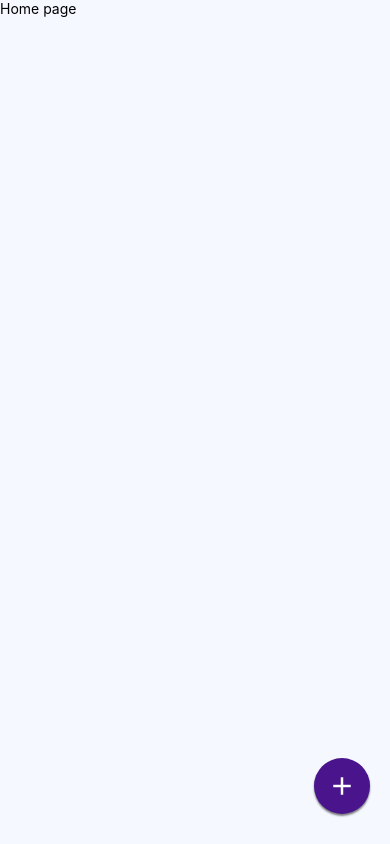
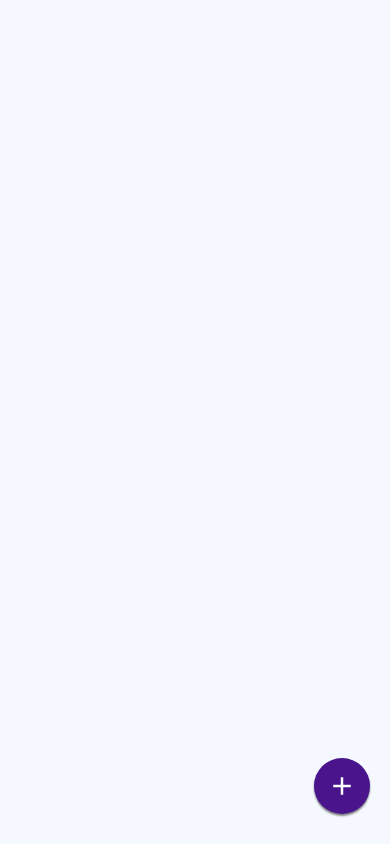
Before and after one commit to isharadilshan/react-native-floating-hearts-animation, a React Native app: screen / in a window 390 px wide. Built offline with nearby package versions, Linux system fonts and the light colour scheme.

Commit message:
task: added animated view and heart component

```diff
--- a/App.js
+++ b/App.js
@@ -1,16 +1,37 @@
-import React from 'react';
-import {StyleSheet, View, Text} from 'react-native';
-import FloatinActionButton from './src/components/FloatingActionButton';
+import React, {useState} from 'react';
+import {StyleSheet, View} from 'react-native';
+import FloatinActionButton from './src/components/button/FloatingActionButton';
+import HeartContainer from './src/components/heart/HeartContainer';
+
+let heartCount = 0;
+const getRandomNumber = (min, max) => {
+  return Math.random() * (max - min) + min;
+};
 
 const App = () => {
+  const [hearts, setHearts] = useState([]);
+
+  const addHeart = () => {
+    setHearts([
+      ...hearts,
+      {
+        id: heartCount,
+        right: getRandomNumber(30, 60),
+      },
+    ]);
+    heartCount++;
+  };
+
   return (
     <View style={styles.parentContainer}>
-      <Text>Home page</Text>
-      <FloatinActionButton
-        onPress={() => {
-          console.log('cabvkjdavwdbv');
-        }}
-      />
+      <View style={styles.parentContainer}>
+        {hearts.map((heart) => {
+          return (
+            <HeartContainer key={heart.id} customStyle={{right: heart.right}} />
+          );
+        })}
+      </View>
+      <FloatinActionButton onPress={addHeart} />
     </View>
   );
 };
--- a/src/components/FloatingActionButton.js
+++ b/src/components/button/FloatingActionButton.js
@@ -1,6 +1,6 @@
 import React from 'react';
 import {StyleSheet, TouchableOpacity} from 'react-native';
-import Icon from 'react-native-vector-icons/dist/MaterialIcons';
+import Icon from 'react-native-vector-icons/MaterialIcons';
 
 const FloatingActionButton = ({onPress}) => {
   return (
--- /dev/null
+++ b/src/components/heart/Heart.js
@@ -0,0 +1,29 @@
+import React from 'react';
+import {View, StyleSheet} from 'react-native';
+import Icon from 'react-native-vector-icons/MaterialCommunityIcons';
+
+const Heart = (props) => {
+  const {customStyle, iconColor = 'black'} = props;
+  return (
+    <View style={[styles.heart, customStyle]}>
+      <Icon
+        name="heart-multiple"
+        size={30}
+        style={styles.icon}
+        color={iconColor}
+      />
+    </View>
+  );
+};
+
+const styles = StyleSheet.create({
+  heart: {
+    height: 50,
+    width: 50,
+    justifyContent: 'center',
+    alignItems: 'center',
+    backgroundColor: 'transparent',
+  },
+});
+
+export default Heart;
--- /dev/null
+++ b/src/components/heart/HeartContainer.js
@@ -0,0 +1,23 @@
+import React from 'react';
+import {StyleSheet, Animated} from 'react-native';
+import Heart from './Heart';
+
+const HeartContainer = (props) => {
+  const {customStyle} = props;
+  console.log('HEART ID ------->>>>>>>>>>>>>>>>>>>>>>.', props);
+  return (
+    <Animated.View style={[styles.heartContainer, customStyle]}>
+      <Heart />
+    </Animated.View>
+  );
+};
+
+const styles = StyleSheet.create({
+  heartContainer: {
+    position: 'absolute',
+    bottom: 30,
+    backgroundColor: 'transparent',
+  },
+});
+
+export default HeartContainer;
```
Also changed, not shown: src/components/AnimatedView.js (deleted, +0 -18 lines).
